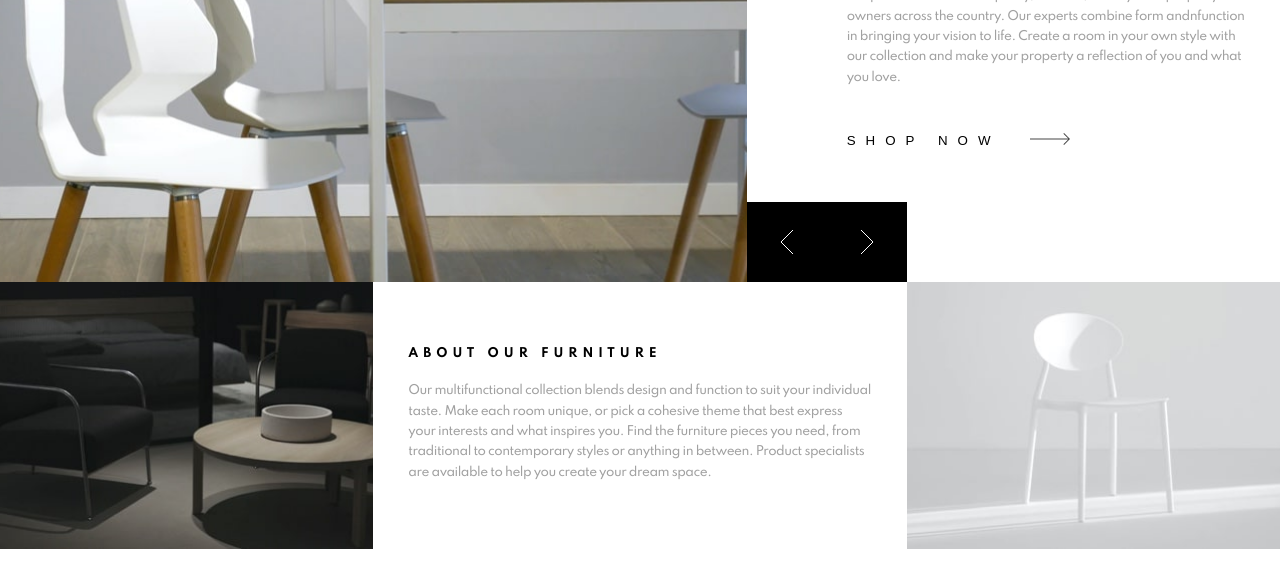
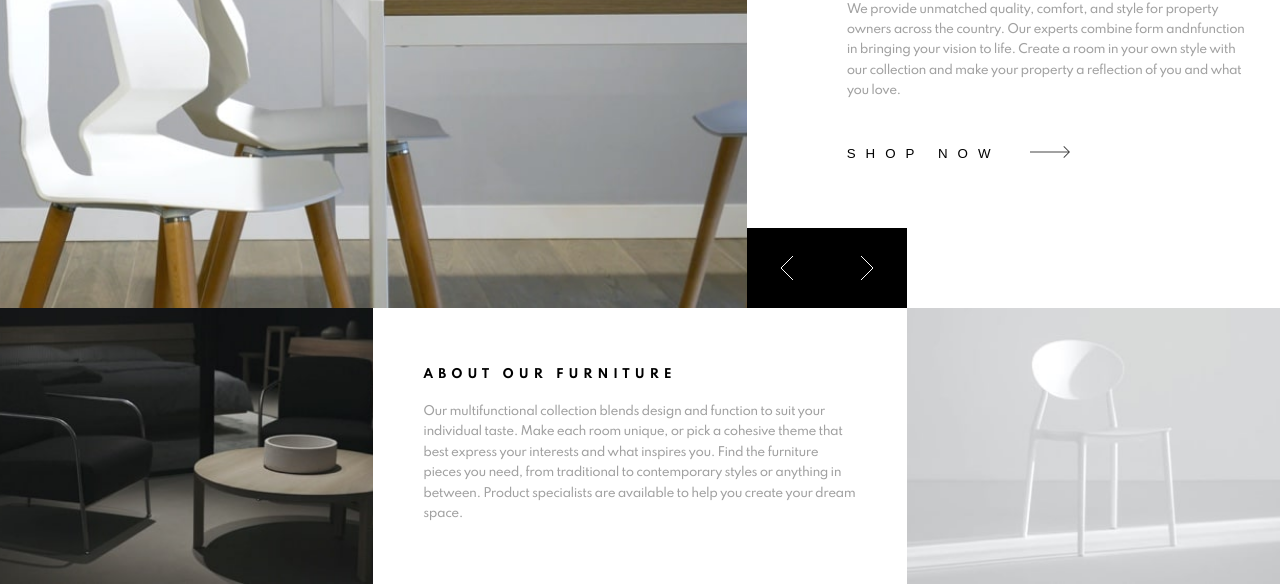
Before and after one commit to mrjayy5/room-homepage-master, a plain HTML site: page index.html in a window 1280 px wide. Shown: the part 251-835 px from the top of the page. Before the commit the page ends 800 px from the top, so only its background shows below. Drawn offline with Linux system fonts and the light colour scheme.

Commit message:
Design fix

```diff
--- a/css/main.scss
+++ b/css/main.scss
@@ -386,6 +386,10 @@ img {
         grid-template-rows: 3fr 90px 1fr;
     }
 
+    .content {
+        padding: 0 50px;
+    }
+
     .hero {
         &__image {
             grid-column-start: 1;
```
Also changed, not shown: css/main.css, 1 other file.
